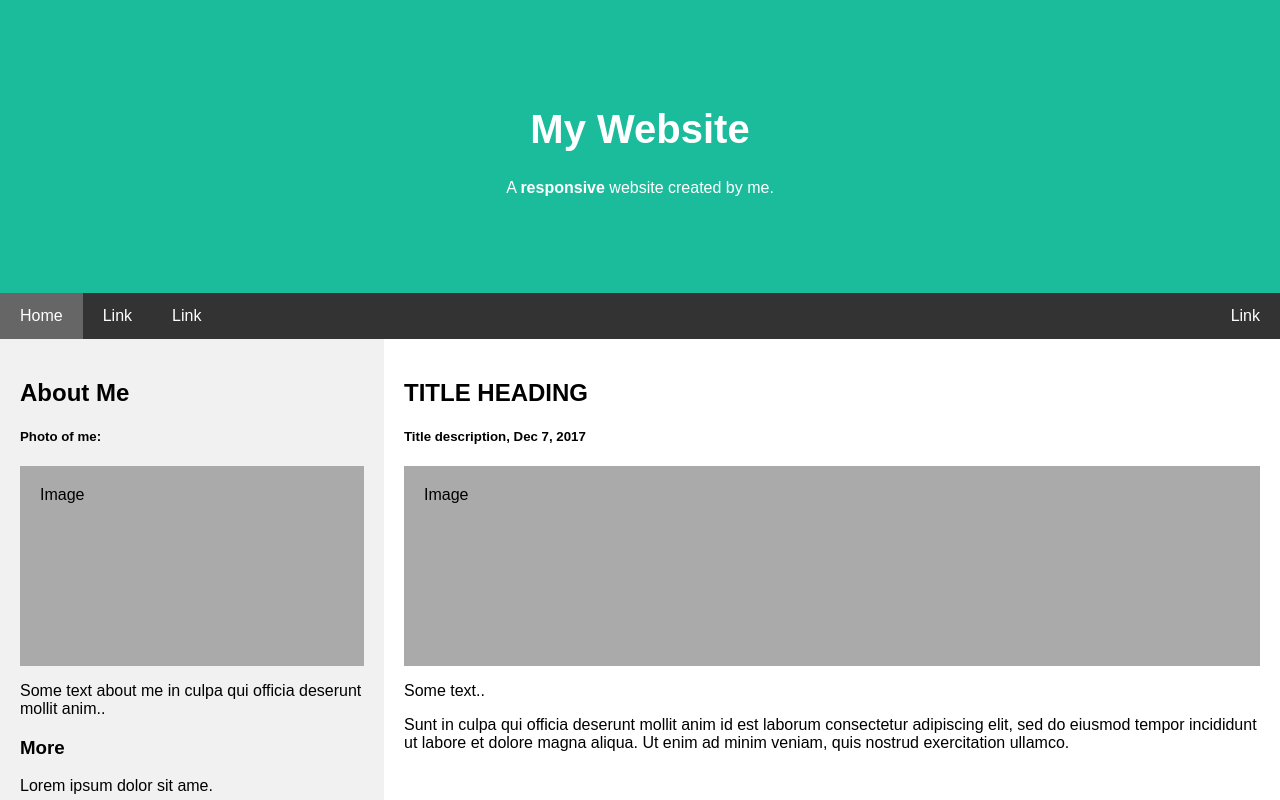
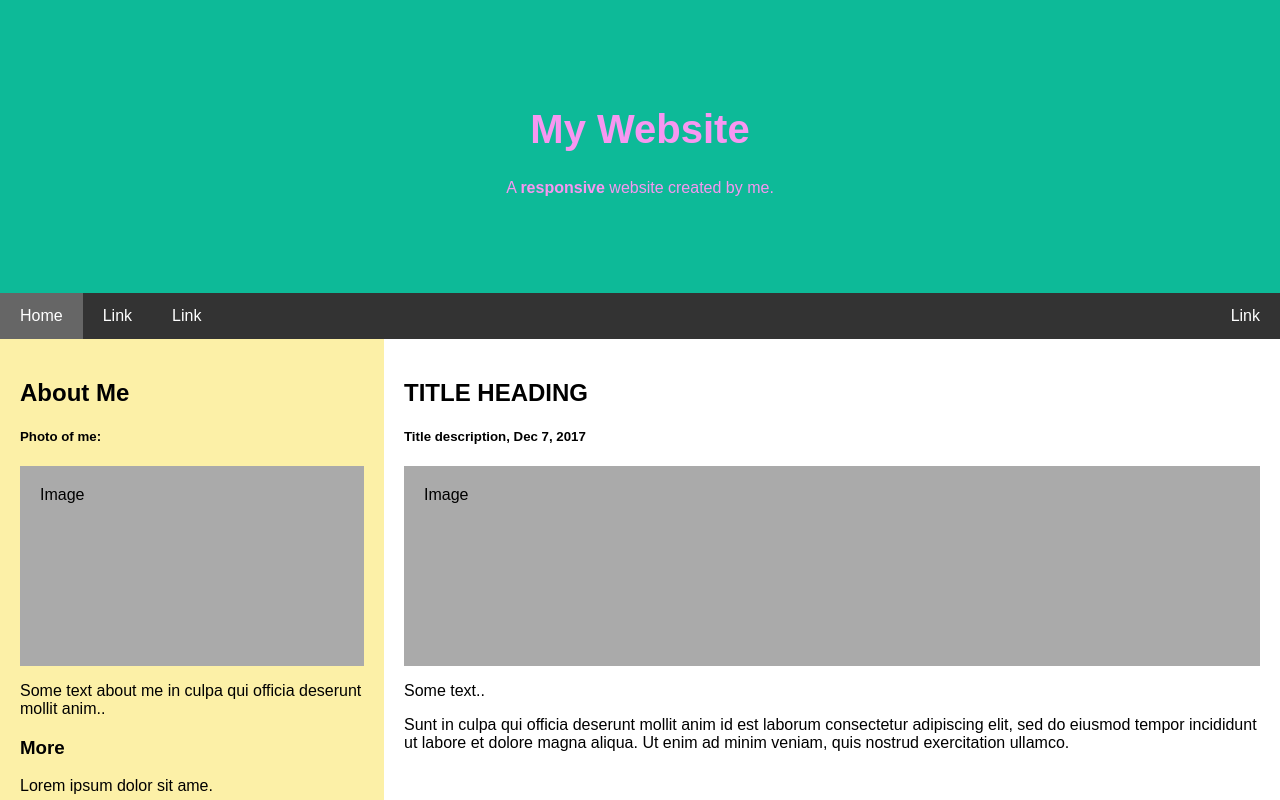
Before and after one commit to memidhun/SIMPLEWEBSITE, a plain HTML site: page index.html in a window 1280 px wide. Shown: the top 800 px of the page. Drawn offline with Linux system fonts and the light colour scheme.

Commit message:
update index.html
changed colours

```diff
--- a/index.html
+++ b/index.html
@@ -20,8 +20,8 @@ body {
 .header {
   padding: 80px;
   text-align: center;
-  background: #1abc9c;
-  color: white;
+  background: #0dba98;
+  color: #f797f1;
 }
 
 /* Increase the font size of the heading */
@@ -79,7 +79,7 @@ body {
 .side {
   -ms-flex: 30%; /* IE10 */
   flex: 30%;
-  background-color: #f1f1f1;
+  background-color:#fcf0a7;
   padding: 20px;
 }
 
@@ -102,7 +102,7 @@ body {
 .footer {
   padding: 20px;
   text-align: center;
-  background: #ddd;
+  background: #e0dcdc;
 }
 
 /* Responsive layout - when the screen is less than 700px wide, make the two columns stack on top of each other instead of next to each other */
```
